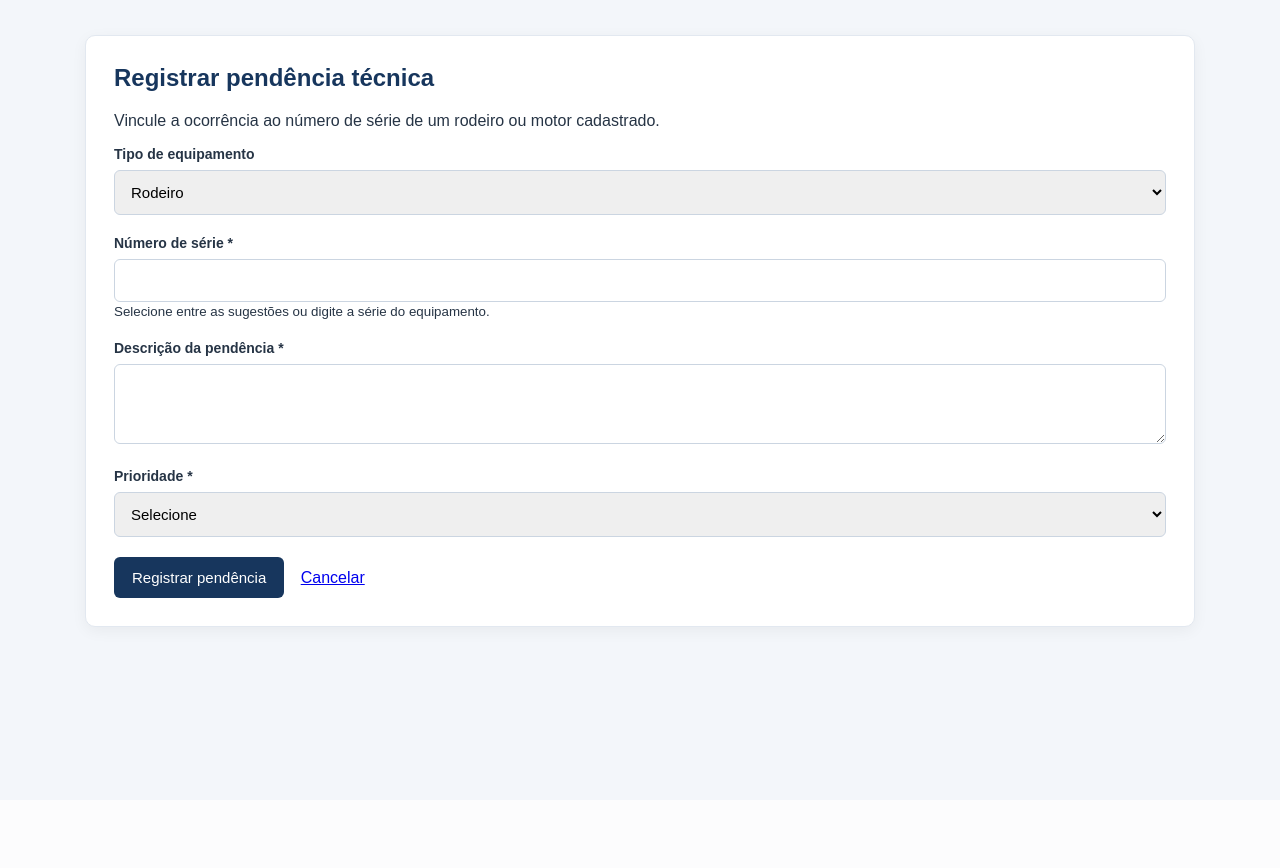
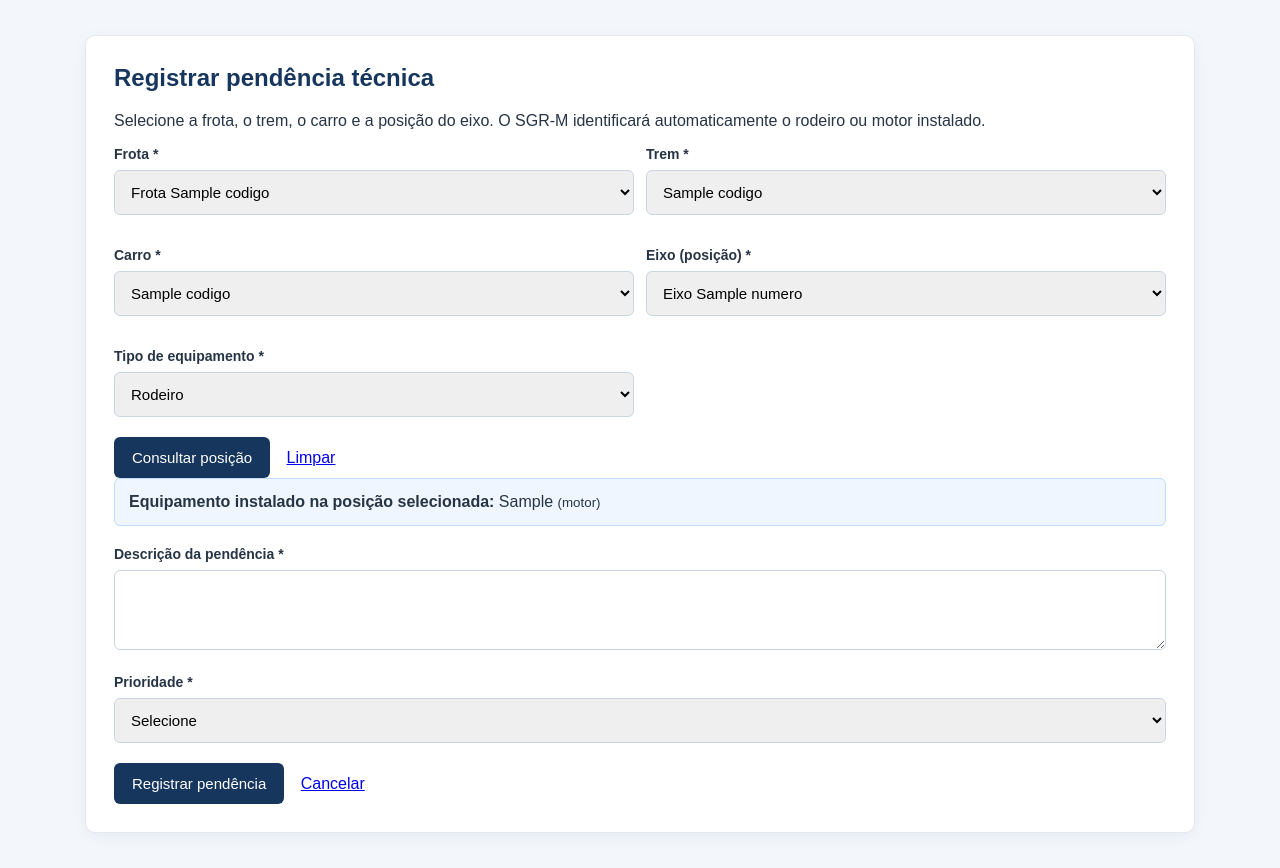
Before and after one commit to DiegoArmelin/SGR-M, a Laravel app: template resources/views/pendencias/create.blade.php in a window 1280 px wide. Before the commit the page ends 635 px from the top, so only its background shows below. Run offline with Laravel 12, Linux system fonts and the light colour scheme; the template is opened without the code that fills it: most values are stand-ins (such as "Sample title", 1, 10 or a date in 2020).

Commit message:
feat: formulário de pendência por frota trem carro e eixo

```diff
--- a/resources/views/pendencias/create.blade.php
+++ b/resources/views/pendencias/create.blade.php
@@ -1,39 +1,102 @@
 @extends('layouts.app')
 @section('title', 'Registrar pendência — SGR-M')
+
+@push('styles')
+<style>
+    .pendencia-filtros { display:grid;grid-template-columns:repeat(2,minmax(0,1fr));gap:12px; }
+    .pendencia-equipamento { padding:14px;background:#eff6ff;border:1px solid #bfdbfe;border-radius:6px;margin-bottom:20px; }
+    @media(max-width:680px) { .pendencia-filtros {grid-template-columns:1fr;} }
+</style>
+@endpush
+
 @section('content')
-<main class="container"><section class="card">
+<main class="container">
+    <section class="card">
         <h1 class="page-title">Registrar pendência técnica</h1>
-    <p>Vincule a ocorrência ao número de série de um rodeiro ou motor cadastrado.</p>
-    @if($errors->any())<div class="alert-error"><ul>@foreach($errors->all() as $erro)<li>{{ $erro }}</li>@endforeach</ul></div>@endif
+        <p>Selecione a frota, o trem, o carro e a posição do eixo. O SGR-M identificará automaticamente o rodeiro ou motor instalado.</p>
 
-    {{-- A troca de tipo atualiza apenas as sugestões e não grava alterações. --}}
-    <form method="GET" action="{{ route('pendencias.create') }}">
+        @if($errors->any())
+            <div class="alert-error">
+                <ul>@foreach($errors->all() as $erro)<li>{{ $erro }}</li>@endforeach</ul>
+            </div>
+        @endif
+
+        {{-- Esta etapa usa GET apenas para navegar pela hierarquia.
+             Ao escolher um nível, o JavaScript limpa os níveis dependentes. --}}
+        <form id="selecionar-posicao" method="GET" action="{{ route('pendencias.create') }}">
+            <div class="pendencia-filtros">
                 <div class="form-group">
-            <label class="form-label" for="tipo_busca">Tipo de equipamento</label>
-            <select class="form-control" id="tipo_busca" name="tipo" onchange="this.form.submit()">
+                    <label class="form-label" for="frota_id">Frota *</label>
+                    <select class="form-control" name="frota_id" id="frota_id">
+                        <option value="">Selecione</option>
+                        @foreach($frotas as $frota)
+                            <option value="{{ $frota->id }}" @selected($frotaId == $frota->id)>Frota {{ $frota->codigo }}</option>
+                        @endforeach
+                    </select>
+                </div>
+                <div class="form-group">
+                    <label class="form-label" for="trem_id">Trem *</label>
+                    <select class="form-control" name="trem_id" id="trem_id" @disabled(!$frotaId)>
+                        <option value="">Selecione</option>
+                        @foreach($trens as $trem)
+                            <option value="{{ $trem->id }}" @selected($tremId == $trem->id)>{{ $trem->codigo }}</option>
+                        @endforeach
+                    </select>
+                </div>
+                <div class="form-group">
+                    <label class="form-label" for="carro_id">Carro *</label>
+                    <select class="form-control" name="carro_id" id="carro_id" @disabled(!$tremId)>
+                        <option value="">Selecione</option>
+                        @foreach($carros as $carro)
+                            <option value="{{ $carro->id }}" @selected($carroId == $carro->id)>{{ $carro->codigo }}</option>
+                        @endforeach
+                    </select>
+                </div>
+                <div class="form-group">
+                    <label class="form-label" for="eixo_id">Eixo (posição) *</label>
+                    <select class="form-control" name="eixo_id" id="eixo_id" @disabled(!$carroId)>
+                        <option value="">Selecione</option>
+                        @foreach($eixos as $eixo)
+                            <option value="{{ $eixo->id }}" @selected($eixoId == $eixo->id)>Eixo {{ $eixo->numero }}</option>
+                        @endforeach
+                    </select>
+                </div>
+                <div class="form-group">
+                    <label class="form-label" for="tipo">Tipo de equipamento *</label>
+                    <select class="form-control" name="tipo" id="tipo">
                         <option value="rodeiro" @selected($tipo === 'rodeiro')>Rodeiro</option>
                         <option value="motor" @selected($tipo === 'motor')>Motor</option>
                     </select>
                 </div>
-        <noscript><button type="submit">Atualizar tipo</button></noscript>
+            </div>
+            <button type="submit" class="btn-primary">Consultar posição</button>
+            <a href="{{ route('pendencias.create') }}" style="margin-left:12px">Limpar</a>
         </form>
 
+        @if($eixoSelecionado)
+            <div class="pendencia-equipamento">
+                <strong>Equipamento instalado na posição selecionada:</strong>
+                @if($equipamentoInstalado)
+                    {{ $equipamentoInstalado->numero_serie }}
+                    <small>({{ $tipo === 'rodeiro' ? 'rodeiro' : 'motor' }})</small>
+                @else
+                    <p>Não existe {{ $tipo }} com instalação ativa neste eixo. Não é possível registrar uma pendência nesta posição.</p>
+                @endif
+            </div>
+
+            @if($equipamentoInstalado)
+                {{-- O POST contém os IDs da hierarquia, não o número de série.
+                     O controller confere o equipamento instalado novamente. --}}
                 <form method="POST" action="{{ route('pendencias.store') }}">
                     @csrf
+                    <input type="hidden" name="frota_id" value="{{ $frotaId }}">
+                    <input type="hidden" name="trem_id" value="{{ $tremId }}">
+                    <input type="hidden" name="carro_id" value="{{ $carroId }}">
+                    <input type="hidden" name="eixo_id" value="{{ $eixoId }}">
                     <input type="hidden" name="tipo" value="{{ $tipo }}">
                     <div class="form-group">
-            <label class="form-label" for="numero_serie">Número de série *</label>
-            <input type="text" class="form-control" id="numero_serie" name="numero_serie"
-                value="{{ old('numero_serie') }}" list="series_cadastradas" maxlength="50" required>
-            {{-- Datalist sugere séries, mas também aceita digitação manual. --}}
-            <datalist id="series_cadastradas">
-                @foreach($series as $serie)<option value="{{ $serie }}"></option>@endforeach
-            </datalist>
-            <small>Selecione entre as sugestões ou digite a série do equipamento.</small>
-        </div>
-        <div class="form-group">
                         <label class="form-label" for="descricao">Descrição da pendência *</label>
-            <textarea class="form-control" id="descricao" name="descricao" maxlength="500" required rows="3">{{ old('descricao') }}</textarea>
+                        <textarea class="form-control" id="descricao" name="descricao" maxlength="500" rows="3" required>{{ old('descricao') }}</textarea>
                     </div>
                     <div class="form-group">
                         <label class="form-label" for="prioridade">Prioridade *</label>
@@ -44,8 +107,43 @@
                             @endforeach
                         </select>
                     </div>
-        <button type="submit" class="btn-primary">Registrar pendência</button>
-        <a style="margin-left:12px" href="{{ route('pendencias.index') }}">Cancelar</a>
+                    <button class="btn-primary" type="submit">Registrar pendência</button>
+                    <a href="{{ route('pendencias.index') }}" style="margin-left:12px">Cancelar</a>
                 </form>
-</section></main>
+            @endif
+        @else
+            <p style="color:#64748b;margin-top:16px;">Complete a seleção da posição para continuar o cadastro.</p>
+        @endif
+    </section>
+</main>
 @endsection
+
+@push('scripts')
+<script>
+    // Navegação progressiva por GET, sem alterar o banco de dados.
+    const selecao = document.getElementById('selecionar-posicao');
+    const frota = document.getElementById('frota_id');
+    const trem = document.getElementById('trem_id');
+    const carro = document.getElementById('carro_id');
+    const eixo = document.getElementById('eixo_id');
+    const tipo = document.getElementById('tipo');
+
+    frota.addEventListener('change', () => {
+        trem.value = '';
+        carro.value = '';
+        eixo.value = '';
+        selecao.submit();
+    });
+    trem.addEventListener('change', () => {
+        carro.value = '';
+        eixo.value = '';
+        selecao.submit();
+    });
+    carro.addEventListener('change', () => {
+        eixo.value = '';
+        selecao.submit();
+    });
+    eixo.addEventListener('change', () => selecao.submit());
+    tipo.addEventListener('change', () => selecao.submit());
+</script>
+@endpush
```
Lines whose indentation alone changed are shown as unchanged.
